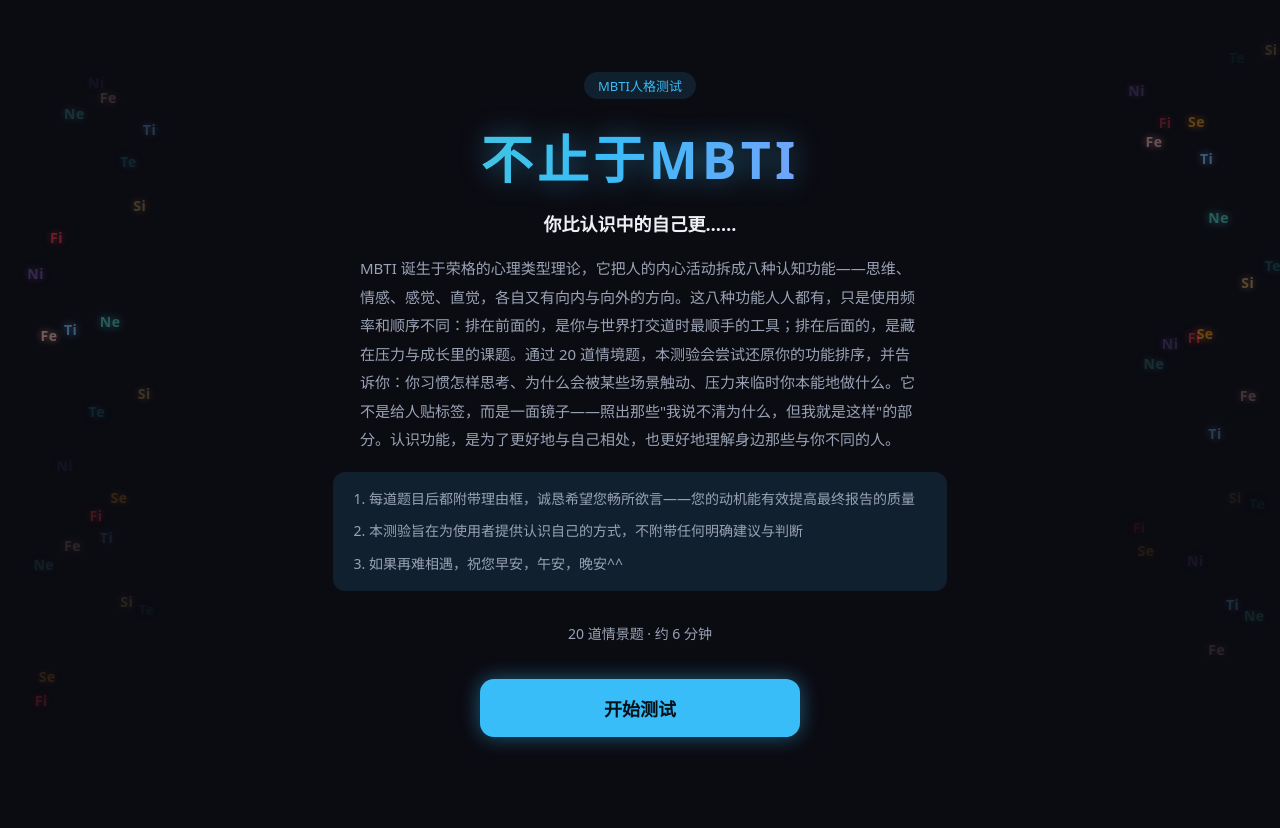
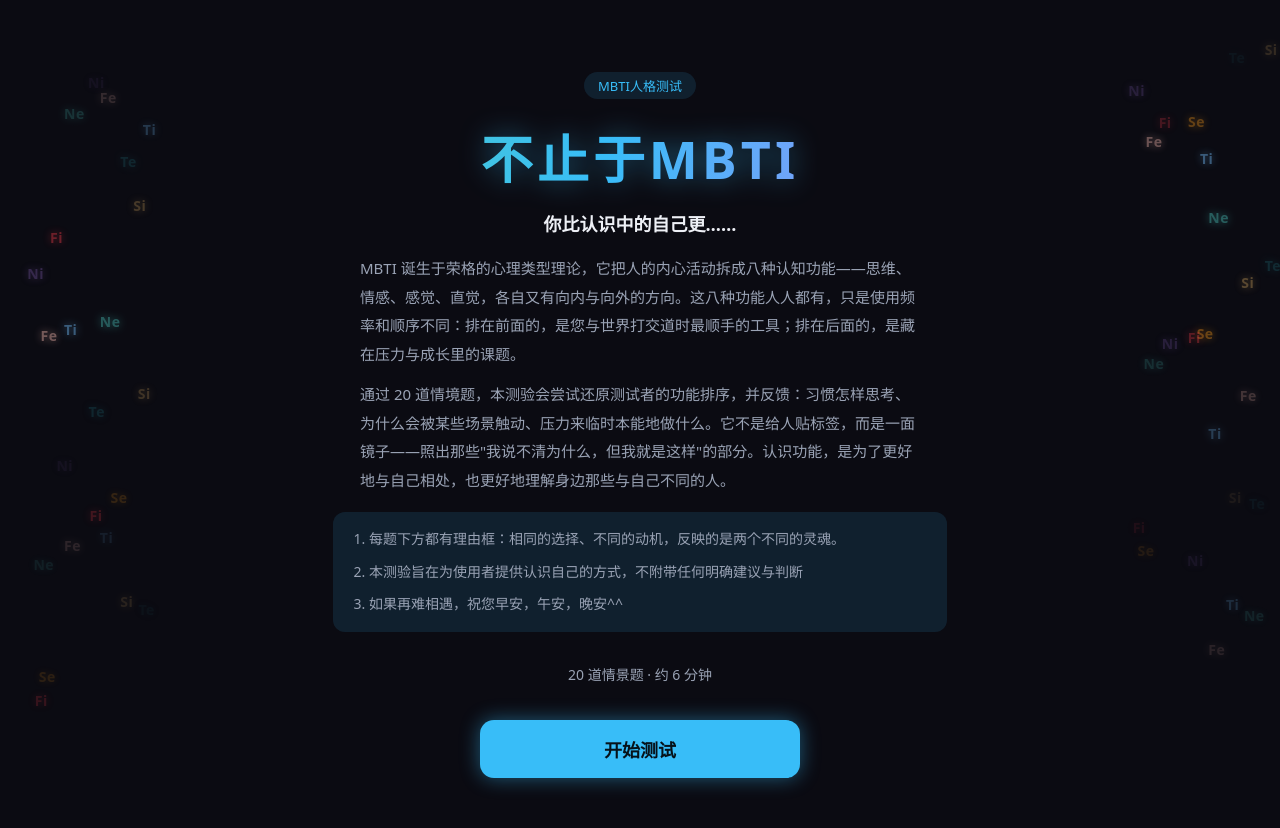
Before and after one commit to wwwmouse/personality-test, a Vue app in the folder frontend/: page / in a window 1280 px wide. Shown: the top 828 px of the page. Built offline with nearby package versions, Linux system fonts and the light colour scheme.

Commit message:
视觉焕新三与体验打磨：暗黑霓虹、浮标闪烁、报告光效总分、封面文案与反馈防刷

```diff
--- a/frontend/src/App.vue
+++ b/frontend/src/App.vue
@@ -112,6 +112,8 @@
     report.value = data
     try {
       localStorage.setItem('last-report', JSON.stringify(data))
+      // 新报告 = 新的反馈机会：作废上一份报告的"已反馈"戳
+      localStorage.removeItem('feedback-done')
     } catch {
       // 浏览器不让存（隐私模式等）：不影响看报告，只影响下次回看
     }
@@ -154,11 +156,16 @@
           <p class="cover-badge">MBTI人格测试</p>
           <h1 class="cover-title">不止于MBTI</h1>
           <p class="cover-tagline">你比认识中的自己更……</p>
-          <p class="cover-intro">
-            MBTI 诞生于荣格的心理类型理论，它把人的内心活动拆成八种认知功能——思维、情感、感觉、直觉，各自又有向内与向外的方向。这八种功能人人都有，只是使用频率和顺序不同：排在前面的，是你与世界打交道时最顺手的工具；排在后面的，是藏在压力与成长里的课题。通过 20 道情境题，本测验会尝试还原你的功能排序，并告诉你：你习惯怎样思考、为什么会被某些场景触动、压力来临时你本能地做什么。它不是给人贴标签，而是一面镜子——照出那些"我说不清为什么，但我就是这样"的部分。认识功能，是为了更好地与自己相处，也更好地理解身边那些与你不同的人。
-          </p>
+          <div class="cover-intros">
+            <p class="cover-intro">
+              MBTI 诞生于荣格的心理类型理论，它把人的内心活动拆成八种认知功能——思维、情感、感觉、直觉，各自又有向内与向外的方向。这八种功能人人都有，只是使用频率和顺序不同：排在前面的，是您与世界打交道时最顺手的工具；排在后面的，是藏在压力与成长里的课题。
+            </p>
+            <p class="cover-intro">
+              通过 20 道情境题，本测验会尝试还原测试者的功能排序，并反馈：习惯怎样思考、为什么会被某些场景触动、压力来临时本能地做什么。它不是给人贴标签，而是一面镜子——照出那些"我说不清为什么，但我就是这样"的部分。认识功能，是为了更好地与自己相处，也更好地理解身边那些与自己不同的人。
+            </p>
+          </div>
           <ol class="cover-tips">
-            <li>每道题目后都附带理由框，诚恳希望您畅所欲言——您的动机能有效提高最终报告的质量</li>
+            <li>每题下方都有理由框：相同的选择、不同的动机，反映的是两个不同的灵魂。</li>
             <li>本测验旨在为使用者提供认识自己的方式，不附带任何明确建议与判断</li>
             <li>如果再难相遇，祝您早安，午安，晚安^^</li>
           </ol>
--- a/frontend/src/components/ReportView.vue
+++ b/frontend/src/components/ReportView.vue
@@ -44,8 +44,9 @@
   return Math.round(scores.reduce((a, b) => a + b, 0) / scores.length)
 })
 
-// 反馈按钮状态：'' = 还没点；'like'/'dislike' = 已记录
-const feedbackState = ref('')
+// 反馈按钮状态：'' = 还没点；'like'/'dislike' = 已记录。
+// 初始化时从本地戳恢复：一份报告一生只能点一次，刷新页面也不会复活按钮
+const feedbackState = ref(localStorage.getItem('feedback-done') || '')
 const feedbackLoading = ref(false)
 
 async function sendFeedback(agree) {
@@ -59,6 +60,11 @@
     })
     if (!res.ok) throw new Error()
     feedbackState.value = agree ? 'like' : 'dislike'
+    try {
+      localStorage.setItem('feedback-done', feedbackState.value)
+    } catch {
+      // 盖不了戳就算了：最坏情况是刷新后能再点一次，数据诚实度优先但不强求
+    }
   } catch {
     // 记录失败：不打扰用户（按钮悄悄回来，可以再点），错误只留在服务器日志
     console.error('反馈记录失败')
--- a/frontend/src/style.css
+++ b/frontend/src/style.css
@@ -828,14 +828,22 @@
   margin: 0 0 18px;
 }
 
-/* MBTI 介绍段 + 使用建议 */
-.cover-intro {
+/* MBTI 介绍段（两段式）+ 使用建议 */
+.cover-intros {
   max-width: 560px;
   margin: 0 auto 18px;
   text-align: left;
+}
+
+.cover-intro {
   font-size: 15px;
   line-height: 1.9;
   color: var(--text-soft);
+  margin: 0 0 12px;
+}
+
+.cover-intro:last-child {
+  margin-bottom: 0;
 }
 
 .cover-tips {
```
